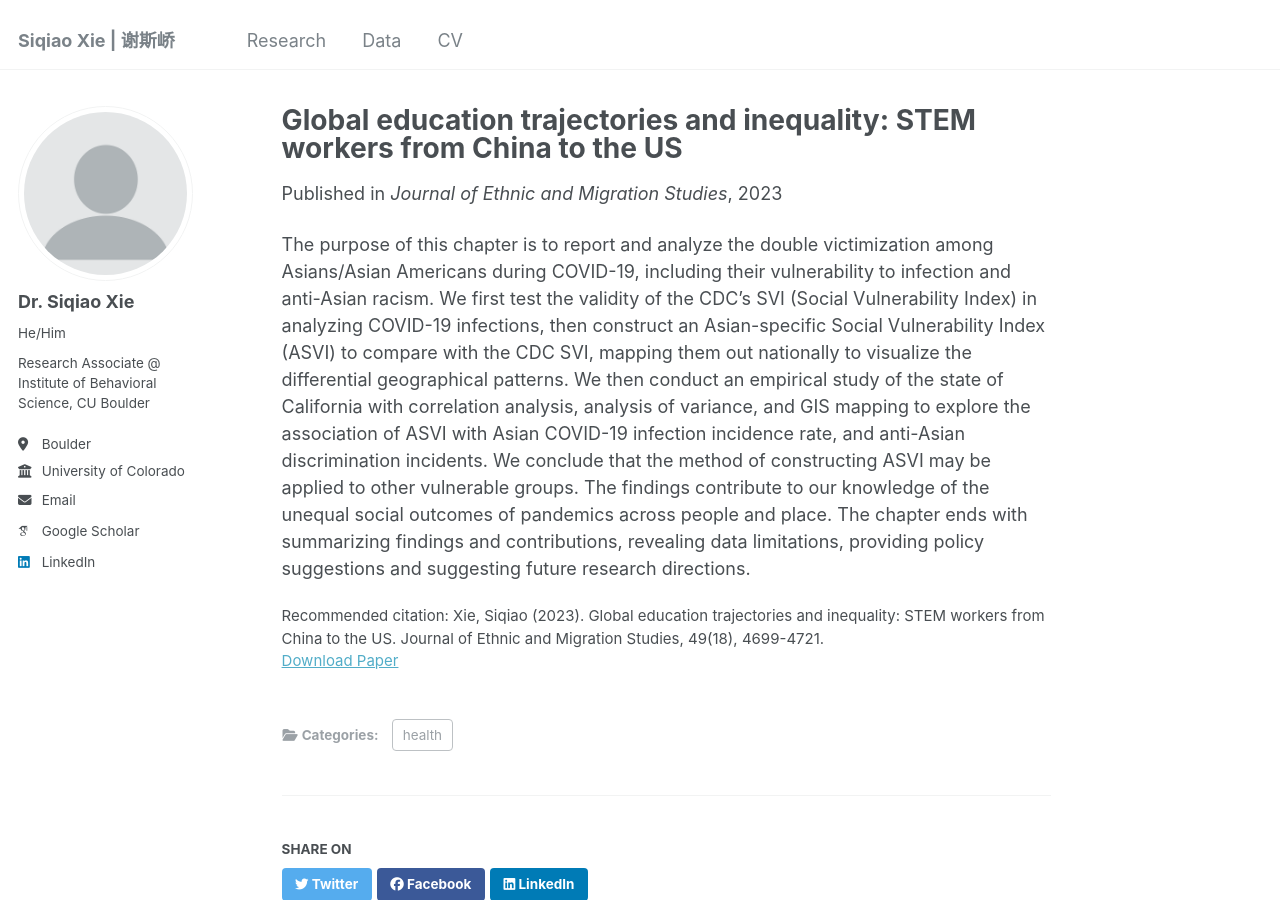
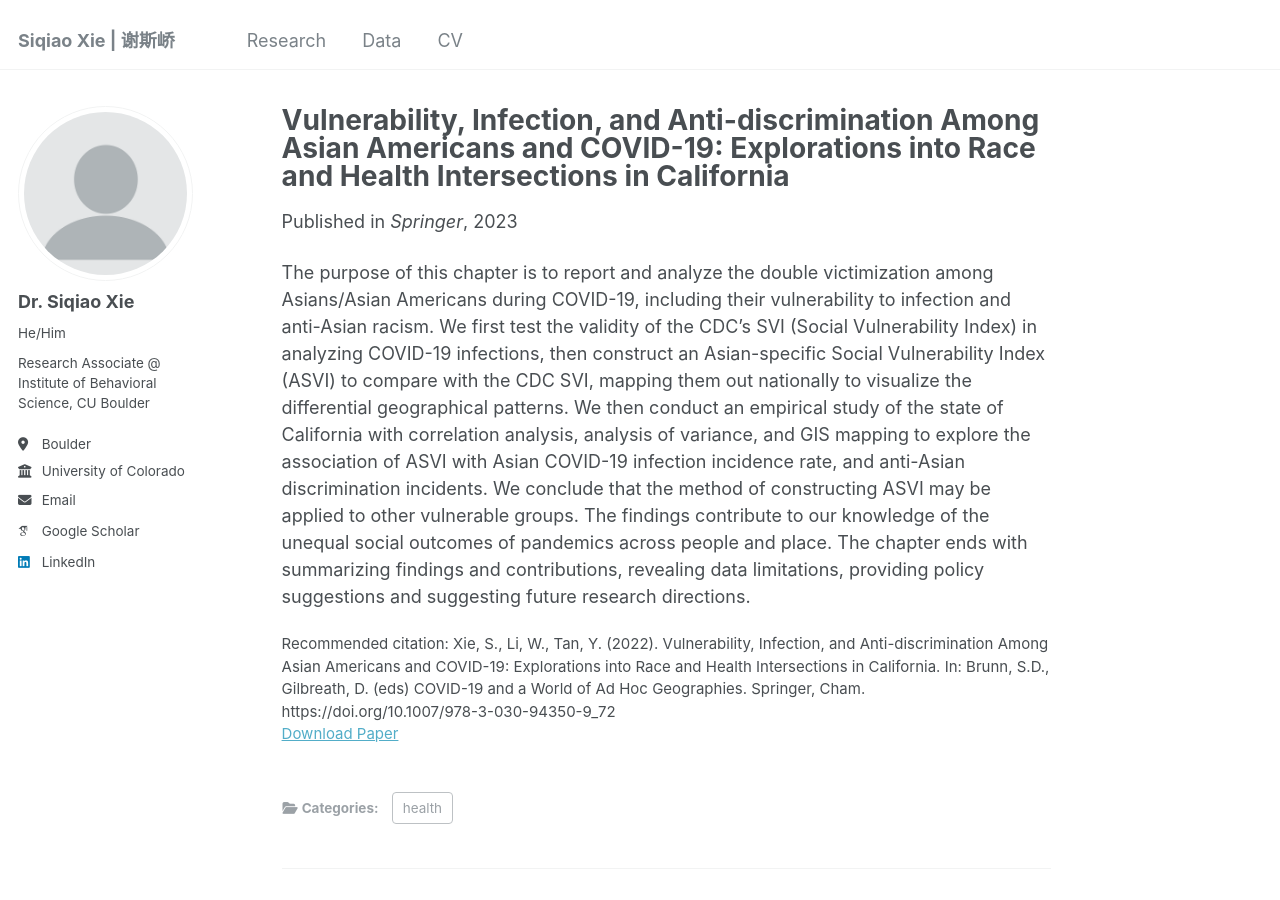
Before and after one commit to xiesiqiao/xiesiqiao.github.io, a Jekyll site: the page built from _publications/covid19.md, in a window 1280 px wide and 900 px high. Built offline with Jekyll 4.4.1, drawn with Linux system fonts in a browser that asks for light colours; some web fonts are replaced.

Commit message:
Update covid19.md

```diff
--- a/_publications/covid19.md
+++ b/_publications/covid19.md
@@ -1,14 +1,14 @@
 ---
-title: "Global education trajectories and inequality: STEM workers from China to the US"
-collection: High-tech, regional development and migration
+title: "Vulnerability, Infection, and Anti-discrimination Among Asian Americans and COVID-19: Explorations into Race and Health Intersections in California"
+collection: Population Health and Policy Impact
 category: health
 permalink: /publication/covid19
-excerpt: 'This paper investigates how the educational backgrounds of foreign-born STEM workers from China affect their income and career outcomes in the United States. It finds that migrants with non-US education face significant income disadvantages, highlighting the persistent impacts of educational origin on economic assimilation in the U.S.'
+excerpt: 'This project analyzes the double victimization of Asians/Asian Americans during COVID-19, focusing on infection vulnerability and anti-Asian racism. It introduces an Asian-specific Social Vulnerability Index (ASVI) to highlight disparities and guide policy for vulnerable groups.'
 date: 2023-09-15
-venue: 'Journal of Ethnic and Migration Studies'
+venue: 'Springer'
 # slidesurl: 'http://academicpages.github.io/files/slides1.pdf'
 paperurl: '/files/Covid-19Book.pdf'
-citation: 'Xie, Siqiao (2023). Global education trajectories and inequality: STEM workers from China to the US. Journal of Ethnic and Migration Studies, 49(18), 4699-4721.'
+citation: 'Xie, S., Li, W., Tan, Y. (2022). Vulnerability, Infection, and Anti-discrimination Among Asian Americans and COVID-19: Explorations into Race and Health Intersections in California. In: Brunn, S.D., Gilbreath, D. (eds) COVID-19 and a World of Ad Hoc Geographies. Springer, Cham. https://doi.org/10.1007/978-3-030-94350-9_72'
 ---
 
 The purpose of this chapter is to report and analyze the double victimization among Asians/Asian Americans during COVID-19, including their vulnerability to infection and anti-Asian racism. We first test the validity of the CDC’s SVI (Social Vulnerability Index) in analyzing COVID-19 infections, then construct an Asian-specific Social Vulnerability Index (ASVI) to compare with the CDC SVI, mapping them out nationally to visualize the differential geographical patterns. We then conduct an empirical study of the state of California with correlation analysis, analysis of variance, and GIS mapping to explore the association of ASVI with Asian COVID-19 infection incidence rate, and anti-Asian discrimination incidents. We conclude that the method of constructing ASVI may be applied to other vulnerable groups. The findings contribute to our knowledge of the unequal social outcomes of pandemics across people and place. The chapter ends with summarizing findings and contributions, revealing data limitations, providing policy suggestions and suggesting future research directions.
```
